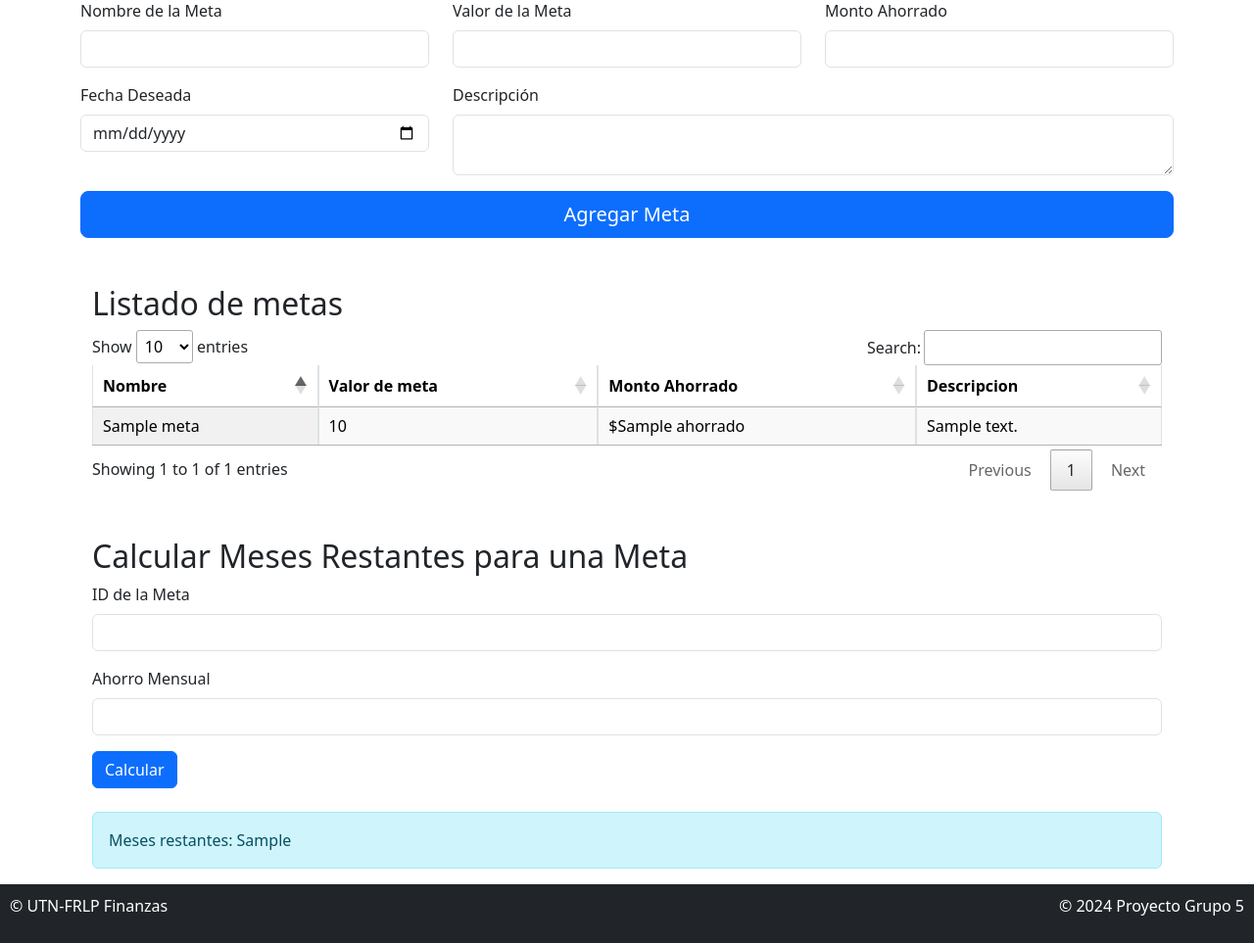
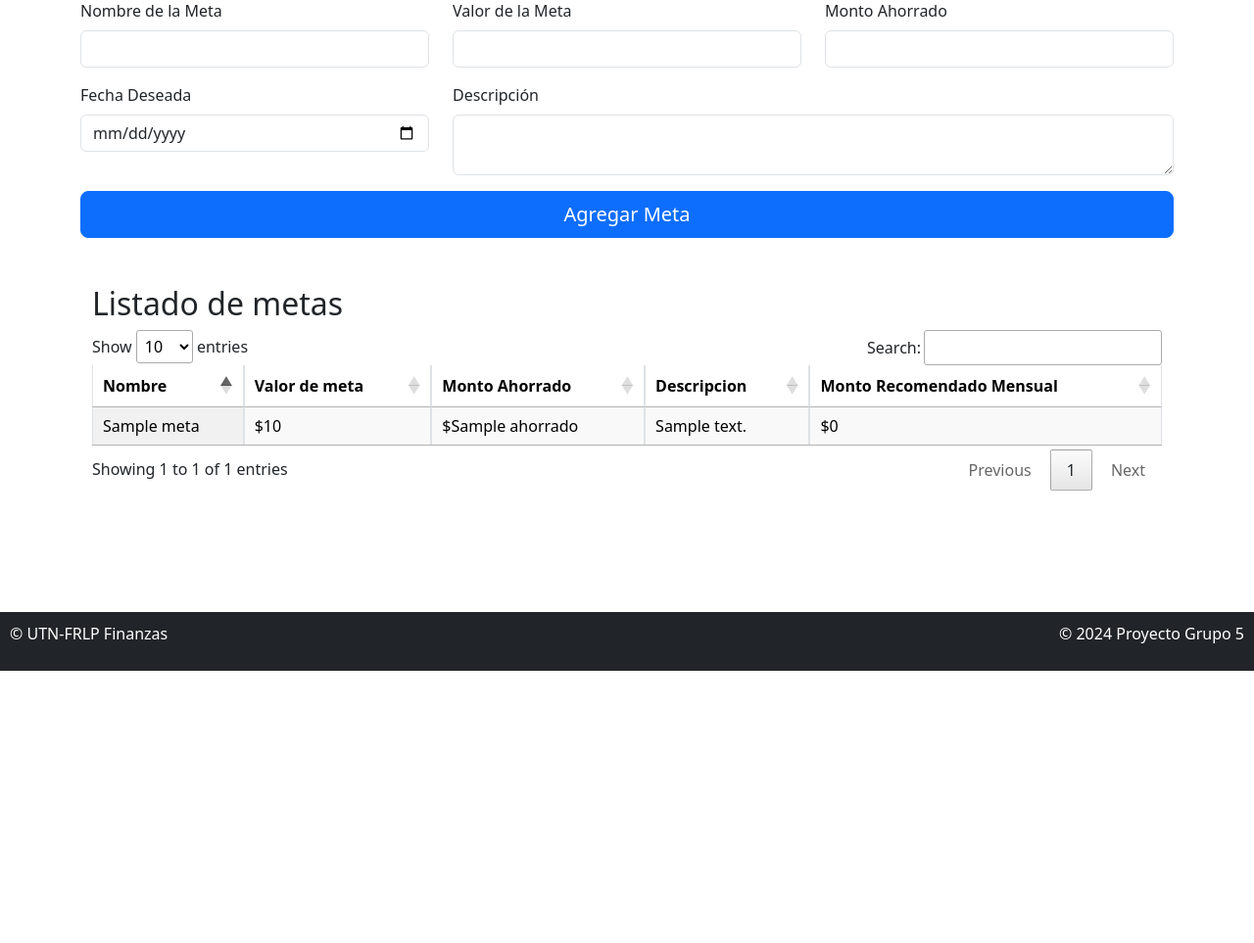
Before and after one commit to Ramicendoya/Grupo_5_2024, a Django app: template finanzas/app/templates/metas.html in a window 1280 px wide. Shown: the part 115-1078 px from the top of the page at 98% size. After the commit the page ends 800 px from the top, so only its background shows below. Run offline with Django 3.2, Linux system fonts and the light colour scheme; the template is opened without the code that fills it: most values are stand-ins (such as "Sample title", 1, 10 or a date in 2020); some libraries are stand-ins or nearby versions.

Commit message:
reocmienda monto de ahorro

```diff
--- a/finanzas/app/templates/metas.html
+++ b/finanzas/app/templates/metas.html
@@ -51,27 +51,28 @@ metas.html{% extends 'base.html' %}
     <div class="form-section">
         <div class="tab-content" id="gastosTabsContent">
             <div class="tab-pane fade show active" id="gastos-fijos" role="tabpanel" aria-labelledby="gastos-fijos-tab">
-                <!-- Listado de gastos Fijos -->
+                <!-- Listado de metas -->
                 <div class="container mt-5">
                     <h2>Listado de metas</h2>
                     <div class="table-responsive">
                         <table id="ListadoDeMetas" class="table table-striped table-bordered display">
                             <thead>
                                 <tr>
-                                        <!-- Definimos tres columnas -->
                                     <th>Nombre</th>
                                     <th>Valor de meta</th>
                                     <th>Monto Ahorrado</th>
                                     <th>Descripcion</th>
+                                    <th>Monto Recomendado Mensual</th> <!-- Columna para monto recomendado mensual -->
                                 </tr>
                             </thead>
                             <tbody>
                                 {% for meta in metas %}
-                                    <tr>
+                                <tr data-fecha-deseada="{{ meta.fecha_deseada }}" data-valor-meta="{{ meta.valor_meta }}" data-ahorrado="{{ meta.ahorrado }}">
                                     <td>{{ meta.nombre }}</td>
-                                        <td>{{ meta.valor_meta }}</td>
+                                    <td>${{ meta.valor_meta }}</td>
                                     <td>${{ meta.ahorrado }}</td>
                                     <td>{{ meta.descripcion }}</td>
+                                    <td class="monto-recomendado"></td> <!-- Celda vacía para el monto recomendado mensual -->
                                 </tr>
                                 {% endfor %}
                             </tbody>
@@ -79,40 +80,46 @@ metas.html{% extends 'base.html' %}
                     </div>
                 </div>
             </div>
-
-            <div class="tab-pane fade" id="metas" role="tabpanel" aria-labelledby="metas">
-
         </div>
     </div>
-    <div class="container mt-5">
-        <h2>Calcular Meses Restantes para una Meta</h2>
-        <form action="{% url 'calcular_meses_restantes' %}" method="post">
-            {% csrf_token %}
-            <div class="mb-3">
-                <label for="meta_id" class="form-label">ID de la Meta</label>
-                <input type="number" class="form-control" id="meta_id" name="meta_id" required>
-            </div>
-            <div class="mb-3">
-                <label for="ahorro_mensual" class="form-label">Ahorro Mensual</label>
-                <input type="number" class="form-control" id="ahorro_mensual" name="ahorro_mensual" required>
-            </div>
-            <button type="submit" class="btn btn-primary">Calcular</button>
-        </form>
 
-        {% if meses_restantes is not None %}
-            <div class="alert alert-info mt-4" role="alert">
-                Meses restantes: {{ meses_restantes }}
-            </div>
-        {% endif %}
-    </div>
     <script>
         $(document).ready(function() {
-        $('#ListadoDeMetas').DataTable({
+            var table = $('#ListadoDeMetas').DataTable({
                 "language": {
                     "url": "//cdn.datatables.net/plug-ins/1.13.4/i18n/es-ES.json"
+                },
+                "drawCallback": function(settings) {
+                    $('#ListadoDeMetas tbody tr').each(function() {
+                        var fechaDeseada = new Date($(this).data('fecha-deseada'));
+                        var valorMeta = parseFloat($(this).data('valor-meta'));
+                        var ahorrado = parseFloat($(this).data('ahorrado'));
+
+                        // Calcula los meses restantes
+                        var today = new Date();
+                        var monthsRemaining = (fechaDeseada.getFullYear() - today.getFullYear()) * 12 + fechaDeseada.getMonth() - today.getMonth();
+
+                        // Calcula el monto restante
+                        var montoRestante = valorMeta - ahorrado;
+
+                        // Calcula el monto recomendado mensual
+                        var montoRecomendadoMensual = 0;
+                        if (monthsRemaining > 0) {
+                            montoRecomendadoMensual = montoRestante / monthsRemaining;
+                        }
+
+                        // Aplica el formato de pesos y separador de miles
+                        var montoRecomendadoFormateado = '$' + montoRecomendadoMensual.toLocaleString();
+
+                        // Muestra el monto recomendado con formato en la columna correspondiente
+                        $(this).find('.monto-recomendado').text(montoRecomendadoFormateado); // Ahora con formato de pesos
+                    });
                 }
             });
         });
     </script>
 
+
+
+
 {% endblock %}
--- a/finanzas/app/urls.py
+++ b/finanzas/app/urls.py
@@ -2,7 +2,7 @@ from django.urls import path
 from . import views
 from django.utils import timezone
 from django.views import View
-from .views import AhorroView,GastoView,CategoriaView,EliminarGastoView,EditarIngresoView, CategoriaView, Home, IngresoView, EliminarIngreso, ObtenerIngresoView , PromocionesView,ReporteFinancieroView,ObtenerSaldoActualView, ObtenerSaldoFuturoView, ObtenerGastoView, EditarGastoView, MetaView,Calcular_meses_restantes
+from .views import AhorroView,GastoView,CategoriaView,EliminarGastoView,EditarIngresoView, CategoriaView, Home, IngresoView, EliminarIngreso, ObtenerHistoricoSaldoView, ObtenerIngresoView , PromocionesView,ReporteFinancieroView,ObtenerSaldoActualView, ObtenerSaldoFuturoView, ObtenerGastoView, EditarGastoView, MetaView,Calcular_meses_restantes
 
 
 
```
Lines whose indentation alone changed are shown as unchanged.
